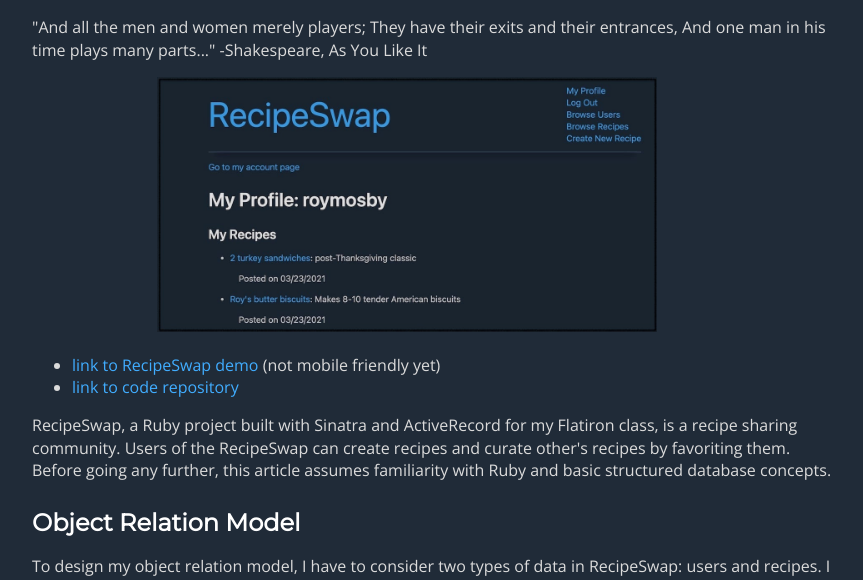
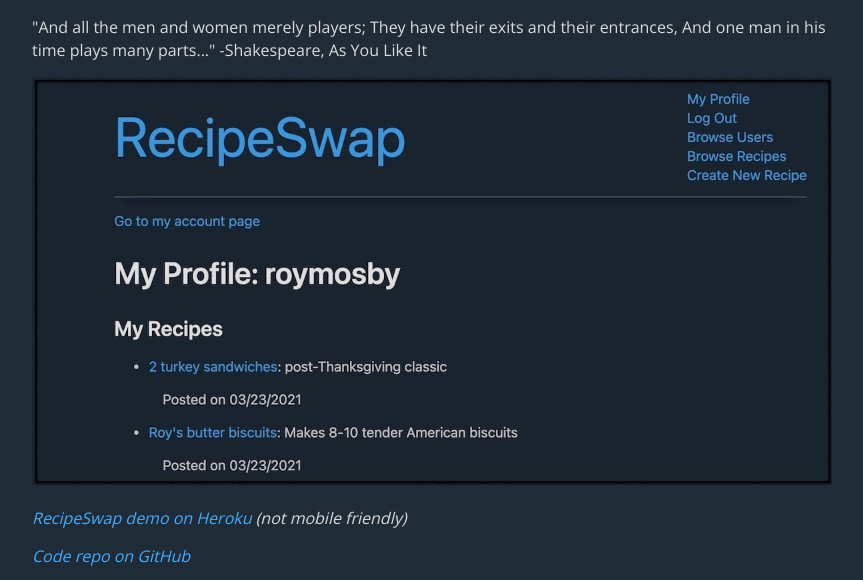
Before and after one commit to royemosby/roymosby.me, an Eleventy site: page src/blog/multiple-relations.md in a window 1280 px wide. Shown: the part 208-788 px from the top of the page, without its empty margins (208-1071 px from the left). Built offline with nearby package versions, Linux system fonts and the light colour scheme; Eleventy itself is replaced by a stand-in of ours; files that its build step writes are made by us from their sources.

Commit message:
updates image, rewords project links

```diff
--- a/src/blog/multiple-relations.md
+++ b/src/blog/multiple-relations.md
@@ -8,10 +8,11 @@
 
 "And all the men and women merely players; They have their exits and their entrances, And one man in his time plays many parts..." -Shakespeare, As You Like It
 
-![RecipeSwap home screen](/images/recipeSwap.jpg)
+<img src="/images/recipeSwap.jpg" alt="RecipeSwap home screen"/>
 
-- [link to RecipeSwap demo](https://recipe-swap.herokuapp.com/) (not mobile friendly yet)
-- [link to code repository](https://github.com/egomadking/RecipeSwap)
+*[RecipeSwap demo on Heroku](https://recipe-swap.herokuapp.com/) (not mobile friendly)*
+
+*[Code repo on GitHub](https://github.com/royemosby/RecipeSwap)*
 
 RecipeSwap, a Ruby project built with Sinatra and ActiveRecord for my Flatiron class, is a recipe sharing community. Users of the RecipeSwap can create recipes and curate other's recipes by favoriting them. Before going any further, this article assumes familiarity with Ruby and basic structured database concepts.
 
```
